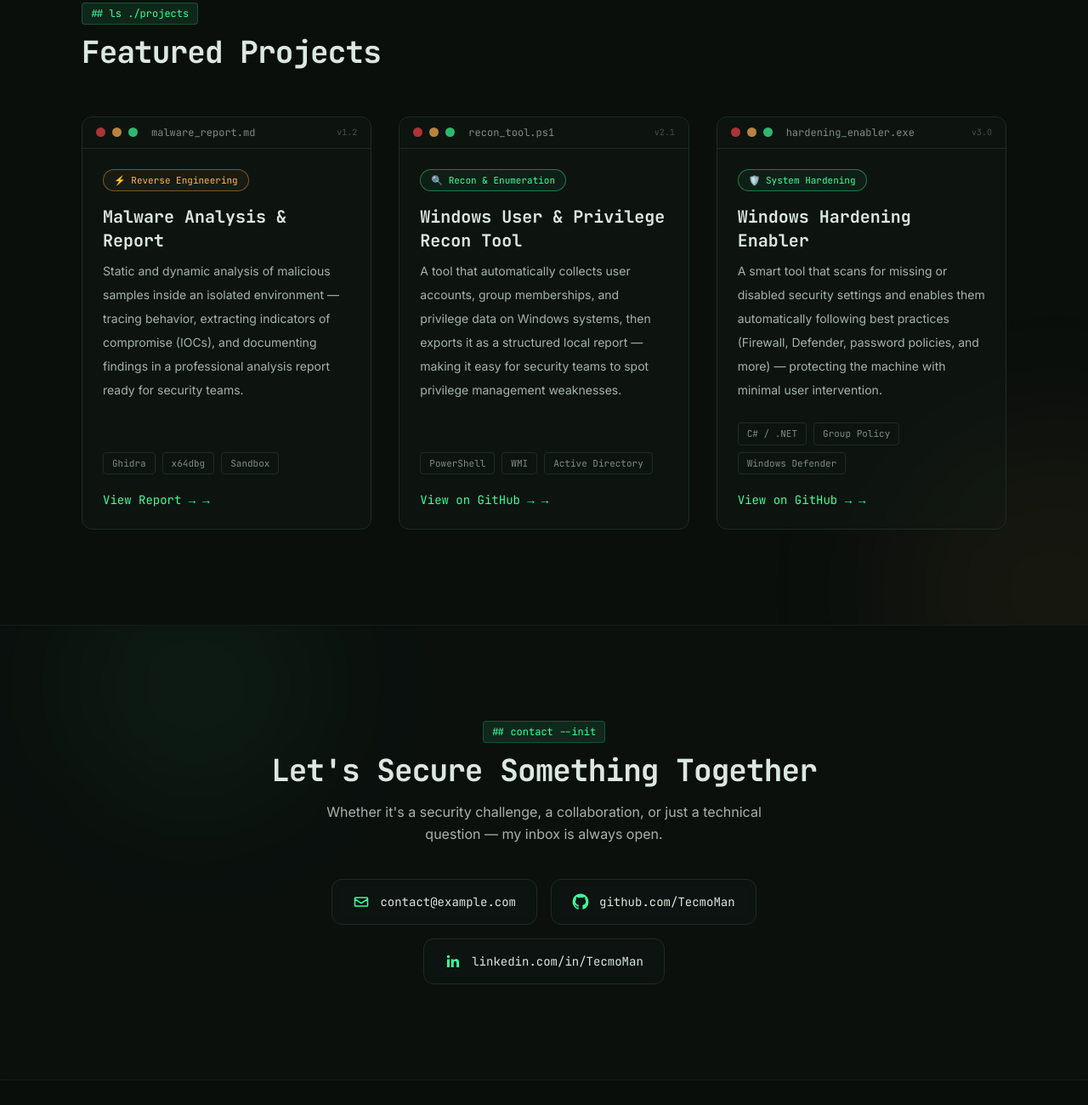
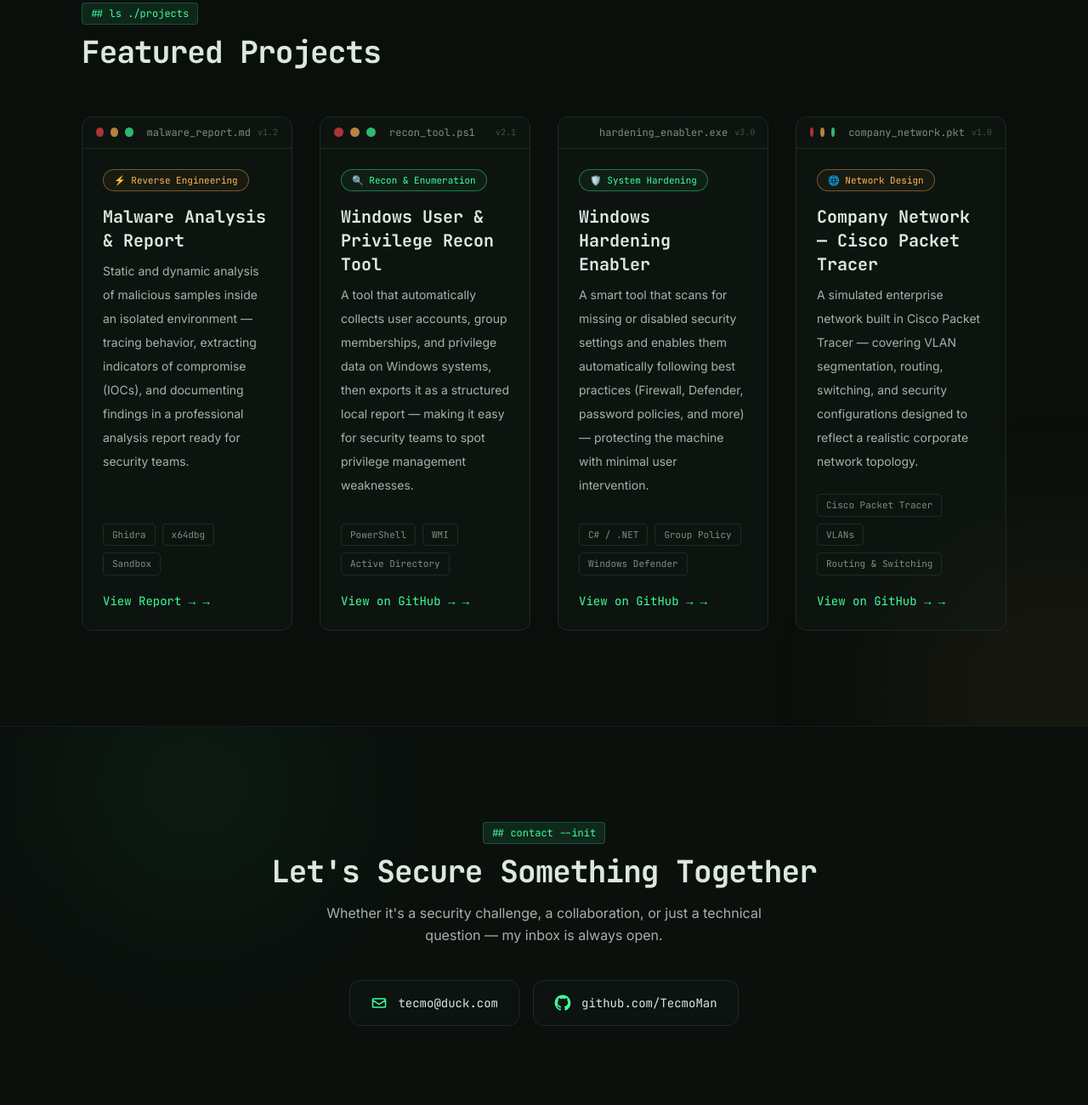
Before and after one commit to TecmoMan/TecmoMan-Portoflio, a plain HTML site: page index.html in a window 1280 px wide. Shown: the part 1773-3073 px from the top of the page at 85% size. Drawn offline with nearby package versions, Linux system fonts and the light colour scheme.

Commit message:
Add files via upload

```diff
--- a/index.html
+++ b/index.html
@@ -443,7 +443,7 @@
       <h2 class="text-3xl sm:text-4xl font-bold font-mono tracking-tight">Featured Projects</h2>
     </div>
 
-    <div class="grid md:grid-cols-3 gap-8">
+    <div class="grid md:grid-cols-2 lg:grid-cols-4 gap-8">
 
       <!-- Project 1 -->
       <article class="proj-card reveal border border-line rounded-xl bg-panel/40 overflow-hidden flex flex-col backdrop-blur-sm" style="transition-delay:0s">
@@ -538,6 +538,37 @@
         </div>
       </article>
 
+      <!-- Project 4 -->
+      <article class="proj-card reveal border border-line rounded-xl bg-panel/40 overflow-hidden flex flex-col backdrop-blur-sm" style="transition-delay:.3s">
+        <div class="flex items-center gap-2 px-4 py-2.5 border-b border-line bg-surface/30">
+          <span class="dot bg-red-500/70"></span>
+          <span class="dot bg-amber/70"></span>
+          <span class="dot bg-phosphor/70"></span>
+          <span class="font-mono text-xs text-muted ms-2">company_network.pkt</span>
+          <span class="font-mono text-[10px] text-muted/50 ml-auto">v1.0</span>
+        </div>
+        <div class="p-6 flex flex-col grow">
+          <span class="inline-block w-fit font-mono text-[11px] px-3 py-1 rounded-full border border-amber/40 text-amber mb-4 bg-amber/5">
+            🌐 Network Design
+          </span>
+          <h3 class="text-xl font-bold mb-2 font-mono">Company Network — Cisco Packet Tracer</h3>
+          <p class="text-ink/75 text-sm leading-7 mb-6 grow">
+            A simulated enterprise network built in Cisco Packet Tracer — covering VLAN segmentation,
+            routing, switching, and security configurations designed to reflect a realistic corporate
+            network topology.
+          </p>
+          <div class="flex flex-wrap gap-2 font-mono text-[11px] text-muted mb-5">
+            <span class="tag px-2.5 py-1 border border-line rounded">Cisco Packet Tracer</span>
+            <span class="tag px-2.5 py-1 border border-line rounded">VLANs</span>
+            <span class="tag px-2.5 py-1 border border-line rounded">Routing &amp; Switching</span>
+          </div>
+          <a href="https://github.com/TecmoMan/Company-Network" target="_blank" rel="noopener" class="font-mono text-sm text-phosphor hover:underline flex items-center gap-2 group transition-all">
+            View on GitHub →
+            <span class="transform transition-transform group-hover:translate-x-1">→</span>
+          </a>
+        </div>
+      </article>
+
     </div>
   </div>
 </section>
@@ -558,12 +589,12 @@
     </div>
 
     <div class="reveal flex flex-wrap justify-center gap-4">
-      <a href="mailto:contact@example.com"
+      <a href="mailto:tecmo@duck.com"
          class="group flex items-center gap-3 px-6 py-4 border border-line rounded-xl hover:border-phosphor/50 hover:shadow-glow transition-all duration-300 hover:-translate-y-1 bg-panel/30 backdrop-blur-sm">
         <svg class="h-5 w-5 text-phosphor group-hover:scale-110 transition-transform" fill="none" viewBox="0 0 24 24" stroke="currentColor" stroke-width="1.8" aria-hidden="true">
           <path stroke-linecap="round" stroke-linejoin="round" d="M3 8l9 6 9-6M4 6h16a1 1 0 011 1v10a1 1 0 01-1 1H4a1 1 0 01-1-1V7a1 1 0 011-1z"/>
         </svg>
-        <span class="font-mono text-sm group-hover:text-phosphor transition-colors">contact@example.com</span>
+        <span class="font-mono text-sm group-hover:text-phosphor transition-colors">tecmo@duck.com</span>
       </a>
 
       <a href="https://github.com/TecmoMan" target="_blank" rel="noopener"
@@ -572,14 +603,6 @@
           <path d="M12 .5C5.73.5.75 5.48.75 11.75c0 5.02 3.26 9.27 7.78 10.77.57.1.78-.25.78-.55 0-.27-.01-1.16-.02-2.1-3.17.69-3.84-1.35-3.84-1.35-.52-1.32-1.27-1.67-1.27-1.67-1.04-.71.08-.7.08-.7 1.15.08 1.76 1.18 1.76 1.18 1.02 1.75 2.68 1.25 3.33.95.1-.74.4-1.25.72-1.54-2.53-.29-5.19-1.27-5.19-5.63 0-1.24.44-2.26 1.17-3.06-.12-.29-.51-1.46.11-3.04 0 0 .96-.31 3.14 1.17a10.9 10.9 0 015.72 0c2.18-1.48 3.14-1.17 3.14-1.17.62 1.58.23 2.75.11 3.04.73.8 1.17 1.82 1.17 3.06 0 4.37-2.67 5.34-5.21 5.62.41.36.77 1.07.77 2.15 0 1.55-.01 2.8-.01 3.18 0 .3.2.66.79.55A11.25 11.25 0 0023.25 11.75C23.25 5.48 18.27.5 12 .5z"/>
         </svg>
         <span class="font-mono text-sm group-hover:text-phosphor transition-colors">github.com/TecmoMan</span>
-      </a>
-
-      <a href="https://linkedin.com/in/TecmoMan" target="_blank" rel="noopener"
-         class="group flex items-center gap-3 px-6 py-4 border border-line rounded-xl hover:border-phosphor/50 hover:shadow-glow transition-all duration-300 hover:-translate-y-1 bg-panel/30 backdrop-blur-sm">
-        <svg class="h-5 w-5 text-phosphor group-hover:scale-110 transition-transform" viewBox="0 0 24 24" fill="currentColor" aria-hidden="true">
-          <path d="M20.45 20.45h-3.55v-5.57c0-1.33-.02-3.04-1.85-3.04-1.85 0-2.14 1.45-2.14 2.94v5.67H9.36V9h3.41v1.56h.05c.47-.9 1.63-1.85 3.36-1.85 3.6 0 4.27 2.37 4.27 5.46v6.28zM5.34 7.43a2.06 2.06 0 110-4.12 2.06 2.06 0 010 4.12zM7.12 20.45H3.56V9h3.56v11.45z"/>
-        </svg>
-        <span class="font-mono text-sm group-hover:text-phosphor transition-colors">linkedin.com/in/TecmoMan</span>
       </a>
     </div>
   </div>
```
